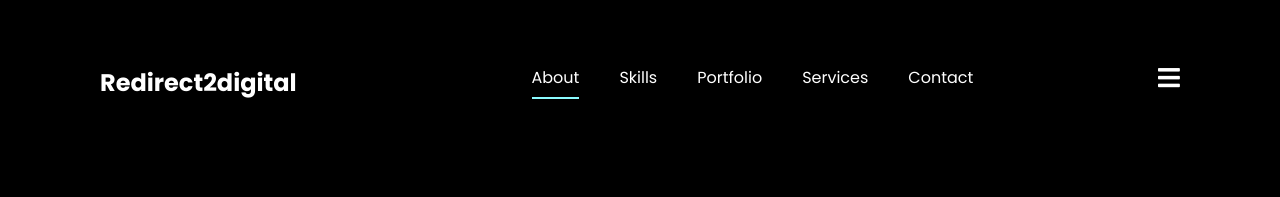
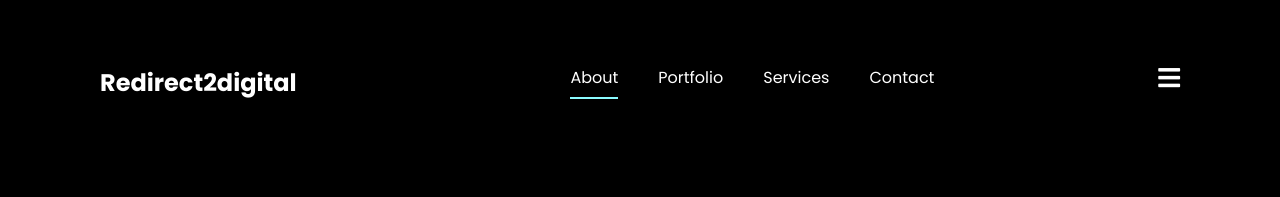
Before and after one commit to rwt32002/Redirect2digital, a plain HTML site: page index.html in a window 1280 px wide. Shown: the top 197 px of the page. Drawn offline with Linux system fonts and the light colour scheme.

Commit message:
Update index.html
title changes

```diff
--- a/index.html
+++ b/index.html
@@ -72,10 +72,9 @@ height="0" width="0" style="display:none;visibility:hidden"></iframe></noscript>
               <h1><a href="index.html" class="logo">Redirect2digital</a></h1>
               <ul class="nav">
                   <li><a class="nav-btn1 active" href="#about">About</a></li>
-                  <li><a class="nav-btn2" href="#skills">Skills</a></li>
-                  <li><a class="nav-btn3" href="#portfolio">Portfolio</a></li>
-                  <li><a class="nav-btn4" href="#services">Services</a></li>
-                  <li><a class="nav-btn5" href="#contact">Contact</a></li>
+                  <li><a class="nav-btn2" href="#portfolio">Portfolio</a></li>
+                  <li><a class="nav-btn3" href="#services">Services</a></li>
+                  <li><a class="nav-btn4" href="#contact">Contact</a></li>
               </ul>
               <i class="ham-btn fas fa-bars"></i>
           </nav>
```
